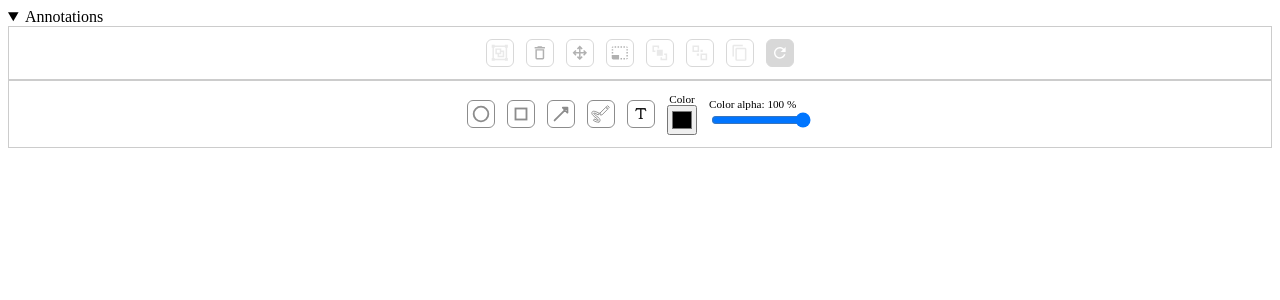
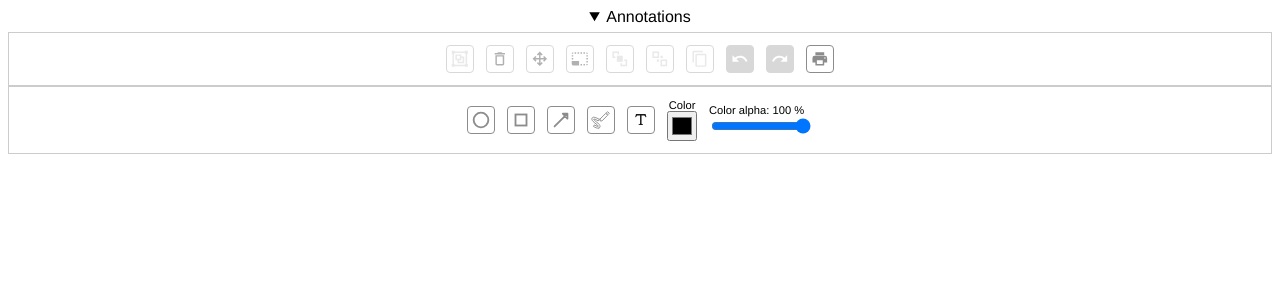
Before and after one commit to graphieros/svg-annotator, a Vue app: page / in a window 1280 px wide. Both pictures are taken after a click on the heading "Annotations". Shown: the top 300 px of the page. Built offline with nearby package versions, Linux system fonts and the light colour scheme.

Commit message:
add redo functionality

```diff
--- a/package.json
+++ b/package.json
@@ -1,6 +1,6 @@
 {
   "name": "svg-annotator",
-  "description": "An svg annotator to comment and print any wrapped content",
+  "description": "A Vue2 svg annotator to comment and print any wrapped content",
   "author": {
     "name": "Alec Lloyd Probert"
   },
@@ -10,7 +10,7 @@
   },
   "license": "MIT",
   "keywords": ["annotator", "vue 2", "svg annotator", "svg"],
-  "version": "0.2.2",
+  "version": "0.2.4",
   "main" : "./dist/svgAnnotator.common.js",
   "files": [
     "dist/*"
--- a/src/App.vue
+++ b/src/App.vue
@@ -1,6 +1,6 @@
 <template>
   <div id="app">
-    <SvgAnnotator>
+    <SvgAnnotator showPrint>
       <slot></slot>
     </SvgAnnotator>
   </div>
--- a/src/components/SvgAnnotator.vue
+++ b/src/components/SvgAnnotator.vue
@@ -1,5 +1,5 @@
 <template>
-  <div>
+  <div :style="`font-family:${fontFamily}`">
     <div data-html2canvas-ignore>
       <details
         @toggle="toggleSummary"
@@ -104,7 +104,7 @@
 
           <!-- RESIZE -->
           <button
-            :disabled="shapes.length === 0 || activeShape === 'line'"
+            :disabled="shapes.length === 0 || ['line', 'group'].includes(activeShape)"
             :class="{
               'button-tool': true,
               'button-tool--selected': isResizeMode,
@@ -233,13 +233,35 @@
             "
           >
             <svg style="width: 80%;" viewBox="0 0 24 24">
-              <path
-                fill="currentColor"
-                d="M17.65,6.35C16.2,4.9 14.21,4 12,4A8,8 0 0,0 4,12A8,8 0 0,0 12,20C15.73,20 18.84,17.45 19.73,14H17.65C16.83,16.33 14.61,18 12,18A6,6 0 0,1 6,12A6,6 0 0,1 12,6C13.66,6 15.14,6.69 16.22,7.78L13,11H20V4L17.65,6.35Z"
-              />
+              <path fill="currentColor" d="M12.5,8C9.85,8 7.45,9 5.6,10.6L2,7V16H11L7.38,12.38C8.77,11.22 10.54,10.5 12.5,10.5C16.04,10.5 19.05,12.81 20.1,16L22.47,15.22C21.08,11.03 17.15,8 12.5,8Z" />
             </svg>
             <span v-if="showTooltips" class="tooltiptext">
               {{ translations.tooltipUndo }}
+            </span>
+          </button>
+
+          <!-- REDO LAST SHAPE -->
+          <button
+            :disabled="undoStack.length === 0"
+            :class="{ 'button-tool': true, 'button-tool--one-shot': true, 'tooltip': true }"
+            @click="
+              isResizeMode = false;
+              isMoveMode = false;
+              isDeleteMode = false;
+              isDrawMode = false;
+              isSelectMode = false;
+              isTextMode = false;
+              isWriting = false;
+              activeShape = undefined;
+              showCaret = false;
+              redoLastShape();
+            "
+          >
+            <svg style="width: 80%;" viewBox="0 0 24 24">
+              <path fill="currentColor" d="M18.4,10.6C16.55,9 14.15,8 11.5,8C6.85,8 2.92,11.03 1.54,15.22L3.9,16C4.95,12.81 7.95,10.5 11.5,10.5C13.45,10.5 15.23,11.22 16.62,12.38L13,16H22V7L18.4,10.6Z" />
+            </svg>
+            <span v-if="showTooltips" class="tooltiptext">
+              {{ translations.tooltipRedo }}
             </span>
           </button>
 
@@ -870,6 +892,7 @@
 // . save to JSON emit
 // . tutorial modal
 // . ungroup items (remove the first <g> from the DOM)
+// . redo (add a temp stack that gets filled with all deleted or undo items)
 
 import html2canvas from "html2canvas";
 import JsPDF from "jspdf";
@@ -915,6 +938,7 @@ export default {
           tooltipBringToFront: "Bring to front",
           tooltipBringToBack: "Bring to back",
           tooltipDuplicate: "Duplicate",
+          tooltipRedo: "Redo last shape",
           tooltipUndo: "Undo last shape",
           tooltipPdf: "Save pdf"
         };
@@ -964,7 +988,7 @@ export default {
       selectedGroup: [],
       shapes: [],
       shapesOrder: [],
-      step: Math.round(Math.random) * 100000,
+      step: Math.round(Math.random()) * 100000,
       svgHeight: 1000,
       svgWidth: 1000,
       options: {
@@ -1097,6 +1121,7 @@ export default {
         "FF",
         "FF",
       ],
+      undoStack: [],
     };
   },
   watch: {
@@ -1681,9 +1706,22 @@ export default {
       }
       this.lastSelectedShape.textAlign = position;
     },
+    redoLastShape() {
+      if(this.undoStack.length === 0) {
+        return;
+      }
+      this.shapes.push(this.undoStack.at(-1));
+      this.undoStack = this.undoStack.slice(0, -1);
+      this.lastSelectedShape = this.shapes.at(-1);
+    },
     undoLastShape() {
-      this.lastSelectedShape = undefined;
+      this.undoStack.push(this.lastSelectedShape);
       this.shapes = this.shapes.slice(0, -1);
+      if (this.shapes.length > 0) {
+        this.lastSelectedShape = this.shapes.at(-1);
+      } else {
+        this.lastSelectedShape = undefined;
+      }
     },
     write(e) {
       if (this.preventEdit) {
@@ -2309,10 +2347,15 @@ export default {
       const shapeId = e.target.id;
       switch (true) {
         case this.isDeleteMode:
+          this.undoStack.push(this.shapes.find(shape => shape.id === shapeId));
           this.shapes = [...this.shapes].filter(
             (shape) => shape.id !== shapeId
           );
-          this.lastSelectedShape = undefined;
+          if (this.shapes.length > 0) {
+            this.lastSelectedShape = this.shapes.at(-1);
+          } else {
+            this.lastSelectedShape = undefined;
+          }
           break;
 
         default:
@@ -2653,7 +2696,7 @@ export default {
               }
             }
             pdf.save(
-              `${new Date().toLocaleDateString()}_ConsumerLive_annotations.pdf`
+              `${new Date().toLocaleDateString()}_annotations.pdf`
             );
           })
           .finally(() => {
@@ -2810,13 +2853,17 @@ export default {
 </script>
 
 <style lang="scss" scoped>
+summary {
+  text-align:center;
+  padding: 0 0 6px 0;
+}
 .hide-shape {
   display: none;
 }
 button.button-tool {
   align-items:center;
   background: white;
-  border-radius: 6px;
+  border-radius: 4px;
   border: 1px solid #ccc;
   border: 1px solid grey;
   cursor: pointer !important;
```
